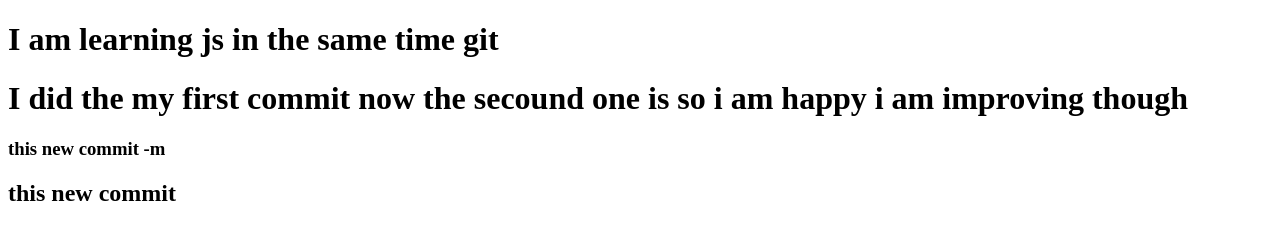
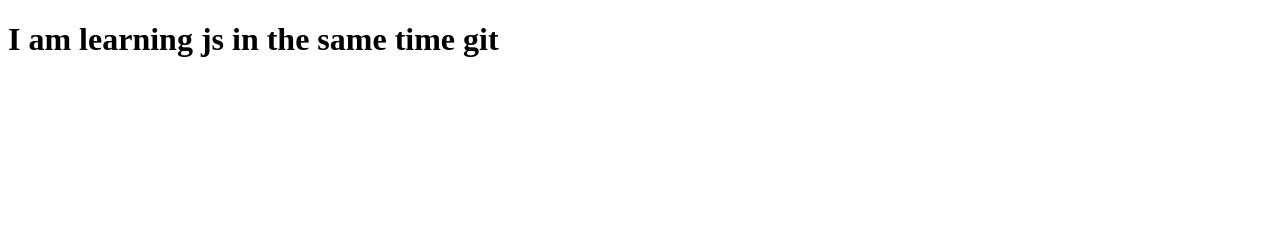
Before and after one commit to safiabdulhadi/javascript, a plain HTML site: page index.html in a window 1280 px wide. Drawn offline with Linux system fonts and the light colour scheme.

Commit message:
commit change

```diff
--- a/index.html
+++ b/index.html
@@ -8,9 +8,7 @@
 </head>
 <body>
        <h1>I am learning js in the same time git </h1>
-       <h1>I did the my first commit now the secound one is so i am happy i am improving though</h1>
-       <h3>this new commit -m</h3>
-       <h2>this new commit </h2>
+
 
 </body>
 </html>
```
